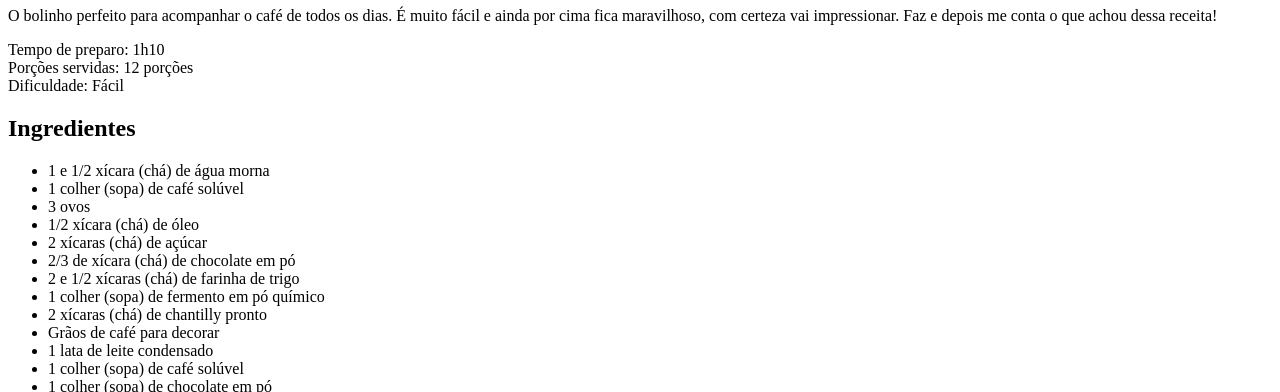
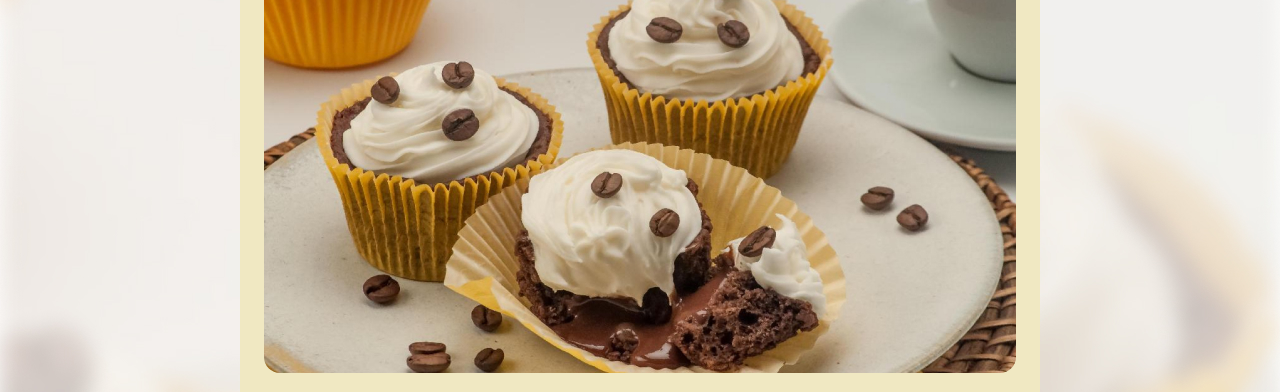
Before and after one commit to gabrielzfn/page-CupCake, a plain HTML site: page index.html in a window 1280 px wide. Shown: the part 99-491 px from the top of the page. Drawn offline with Linux system fonts and the light colour scheme.

Commit message:
Add background and style #page

```diff
--- a/index.html
+++ b/index.html
@@ -9,7 +9,7 @@
 </head>
 <body>
     <div id="page">
-        <img src="assets/mainimage.png" alt="Imagem de um cupcake e grãos de café com chantilly">
+        <img src="assets/mainimage.jpg" alt="Imagem de um cupcake e grãos de café com chantilly">
         <main>
             <section id="about"></section>
             <h1>Cupcake de café com chantilly</h1>
--- a/style.css
+++ b/style.css
@@ -1,3 +1,17 @@
+body {
+    background-image: url(assets/background.jpg);
+    background-size: cover;
+}
+
+#page {
+    box-sizing: border-box;
+    width: 800px;
+    padding: 24px;
+    border-radius: 24px;
+    margin: 48px auto;
+    background-color: #F0E8C2;
+}
+
 img {
     border-radius: 16px;
 }
```
